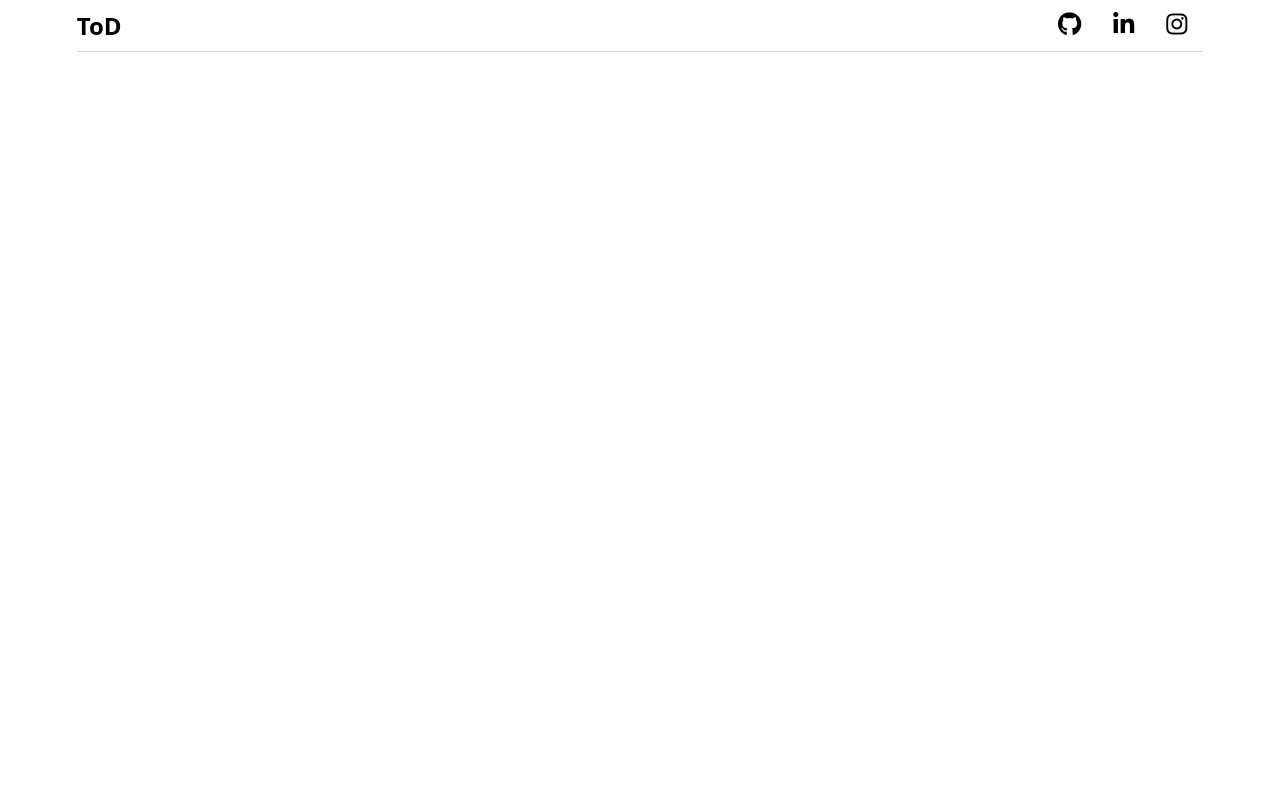
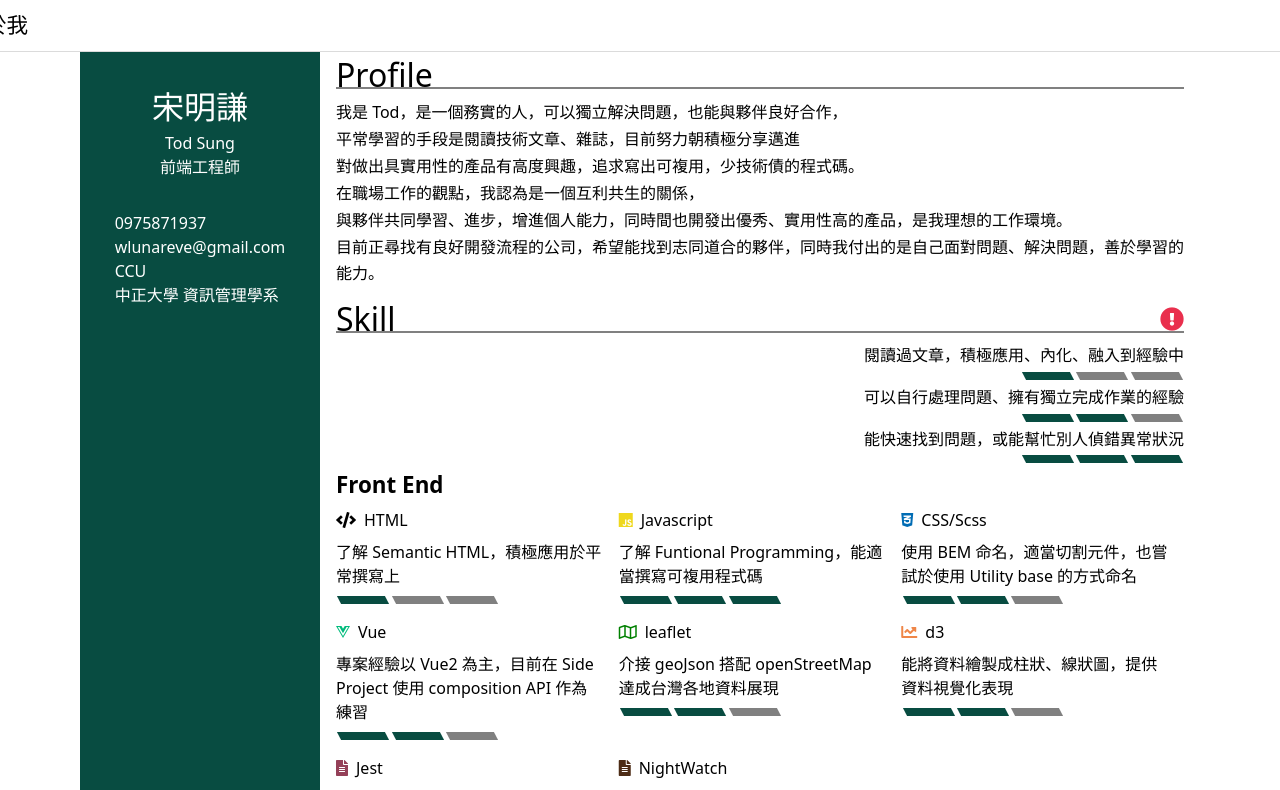
Before and after one commit to wlunareve/archive-wlunareve.github.io, a Vue app in the folder code/: page /cv in a window 1280 px wide. Before the commit this address had no page. Shown: the top 790 px of the page. Built offline with nearby package versions, Linux system fonts and the light colour scheme.

Commit message:
feat: add navbar router link

```diff
--- a/code/src/components/basic/navbar.vue
+++ b/code/src/components/basic/navbar.vue
@@ -1,15 +1,30 @@
 <template>
   <nav class="nav">
     <div class="nav__container">
-      <a href="/" class="nav__title">ToD</a>
-      <div class="nav__link">
-        <a v-for="({ name, link }) in links" :key="name"
+      <div class="tab">
+        <router-link to="/"
+          class="nav__title tab__item"
+        >
+          ToD
+        </router-link>
+        <router-link v-for="({ name, link }) in tabs "
+          :key="name"
+          :to="link"
+          class="tab__item"
+        >
+          {{ name }}
+        </router-link>
+      </div>
+      <div class="nav__social-media">
+        <a v-for="({ name, link }) in socialMegias"
+          :key="name"
           :href="link"
-          target="_blank" rel="noopener noreferrer"
+          target="_blank"
+          rel="noopener noreferrer"
         >
           <i class="icon fab"
             :class="name"
-          ></i>
+          />
         </a>
       </div>
     </div>
@@ -21,27 +36,34 @@
     name: "navbar",
 
     setup() {
-      const links = [
+      const tabs = [
+        { name:  '詳細清單', link: '/markdown'},
+        { name:  '關於我', link: '/cv'},
+      ]
+
+      const socialMegias = [
         { name:  'fa-github', link: 'https://github.com/wlunareve'},
         { name:  'fa-linkedin-in', link: 'https://www.linkedin.com/in/%E6%98%8E%E8%AC%99-%E5%AE%8B-982b30172/'},
         { name:  'fa-instagram', link: 'https://www.instagram.com/sung35680/?hl=zh-tw'},
       ]
 
       return {
-        links
+        tabs,
+        socialMegias
       }
     }
 };
 </script>
 
 <style lang="scss" scoped>
+  @import '../../css/color';
+
   .nav {
     position: fixed;
-    left: 6%;
     display: flex;
     align-items: center;
     justify-content: center;
-    width: 88%;
+    width: 1680px;
     min-height: 3.25rem;
     border-bottom: 1px solid #dbdbdb;
     background: #fff;
@@ -58,15 +80,27 @@
       width: 1680px;
     }
 
-    &__link {
+    &__social-media {
       display: flex;
       align-items: center;
     }
   }
 
-  .nav:hover {
-    background-color: #f9f8f7;
+  .tab {
+    display: flex;
+    align-items: center;
+    gap: 1rem;
+    font-size: 1.35rem;
+    font-weight: 500;
+
+    &__item:hover {
+      color: $skill-active;
+    }
   }
+
+  // .nav:hover {
+  //   background-color: #f9f8f7;
+  // }
 
   .icon {
     padding: 0 1rem;
--- a/code/src/router/index.js
+++ b/code/src/router/index.js
@@ -4,6 +4,11 @@
   {
     path: "/",
     name: "Main",
+    component: () => import("@/views/main.vue"),
+  },
+  {
+    path: "/cv",
+    name: "CV",
     component: () => import("@/views/main.vue"),
   },
   {
```
